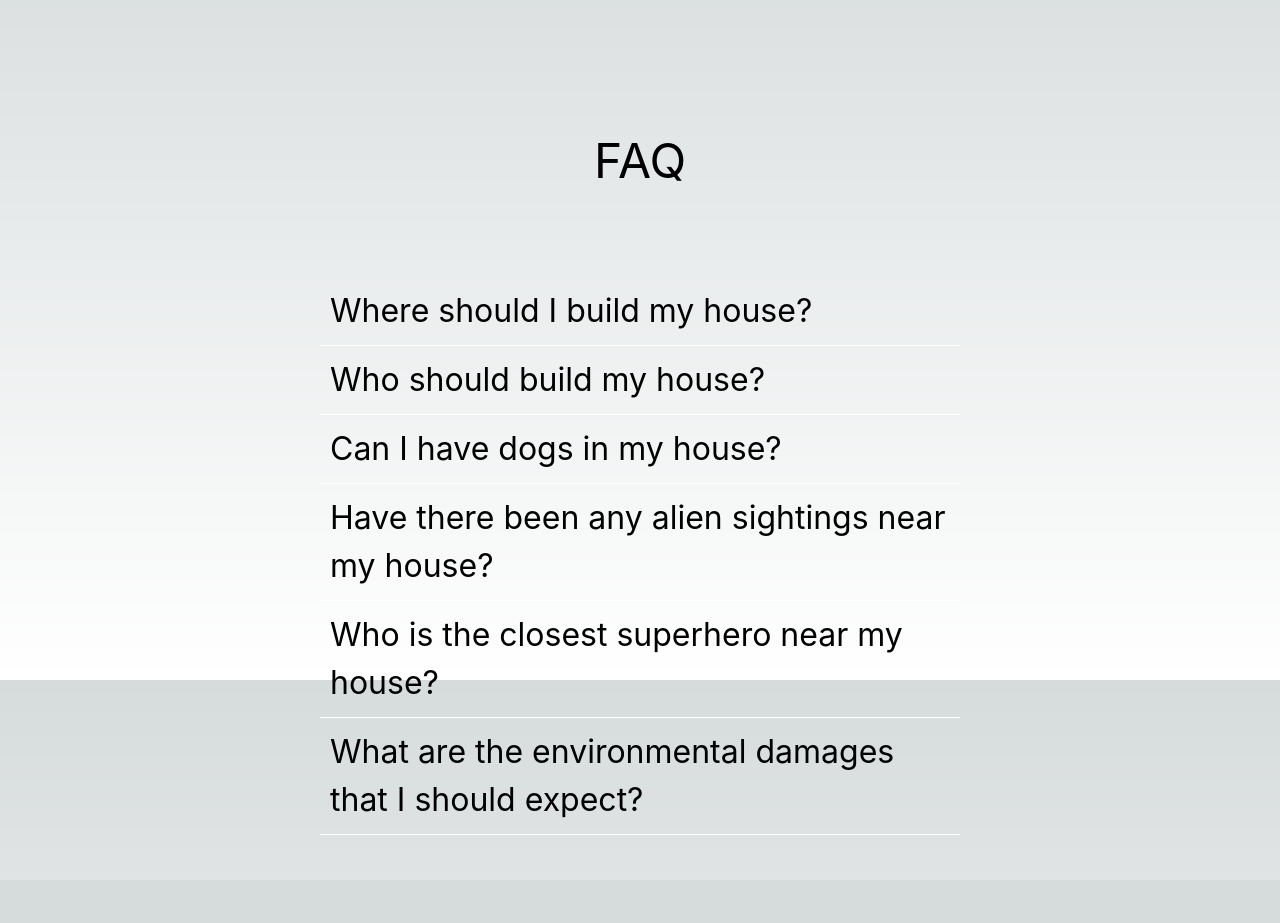
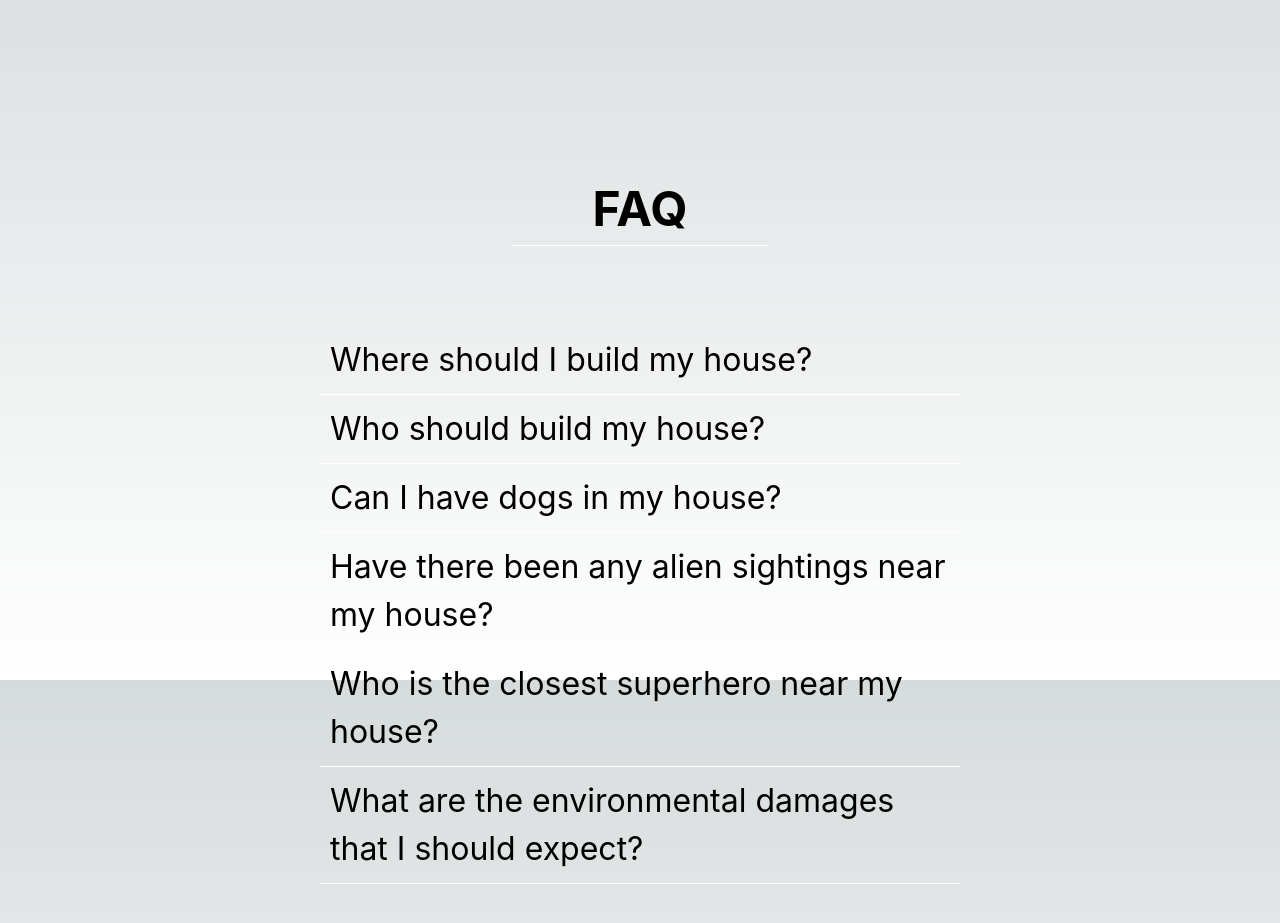
Before and after one commit to joemart/tailwindcss-demo, a Next.js app: page / in a window 1280 px wide. Shown: the part 2520-3443 px from the top of the page. Before the commit the page ends 3400 px from the top, so only its background shows below. Built offline with nearby package versions, Linux system fonts and the light colour scheme.

Commit message:
Add FAQ final details

```diff
--- a/src/pages/components/FAQ.tsx
+++ b/src/pages/components/FAQ.tsx
@@ -1,8 +1,8 @@
 export default function FAQ() {
 
     return <section id="FAQ" className="h-screen flex flex-col gap-[10%] justify-center items-center relative z-[1] max-md:h-fit">
-        <h1 className=" text-[48px]">FAQ</h1>
-        <ul className=" w-[50%] text-[32px]">
+        <h1 className=" text-[48px] max-md:w-[40%] w-[20%] text-center border-b-solid border-b-[1px] border-white font-bold">FAQ</h1>
+        <ul className=" w-[50%] text-[32px] max-md:text-[18px] max-md:w-[70%]">
             <li className=" border-b border-white border-solid p-[10px] gap-[10px]"><span>Where should I build my house?</span></li>
             <li className=" border-b border-white border-solid p-[10px] gap-[10px]"><span>Who should build my house?</span></li>
             <li className=" border-b border-white border-solid p-[10px] gap-[10px]"><span>Can I have dogs in my house?</span></li>
--- a/src/pages/index.tsx
+++ b/src/pages/index.tsx
@@ -24,6 +24,8 @@ const Home = function () {
       <Features />
       <SignUp />
       <ContactUs />
+      <br />
+      <br />
       <FAQ />
     </>
   )
```
